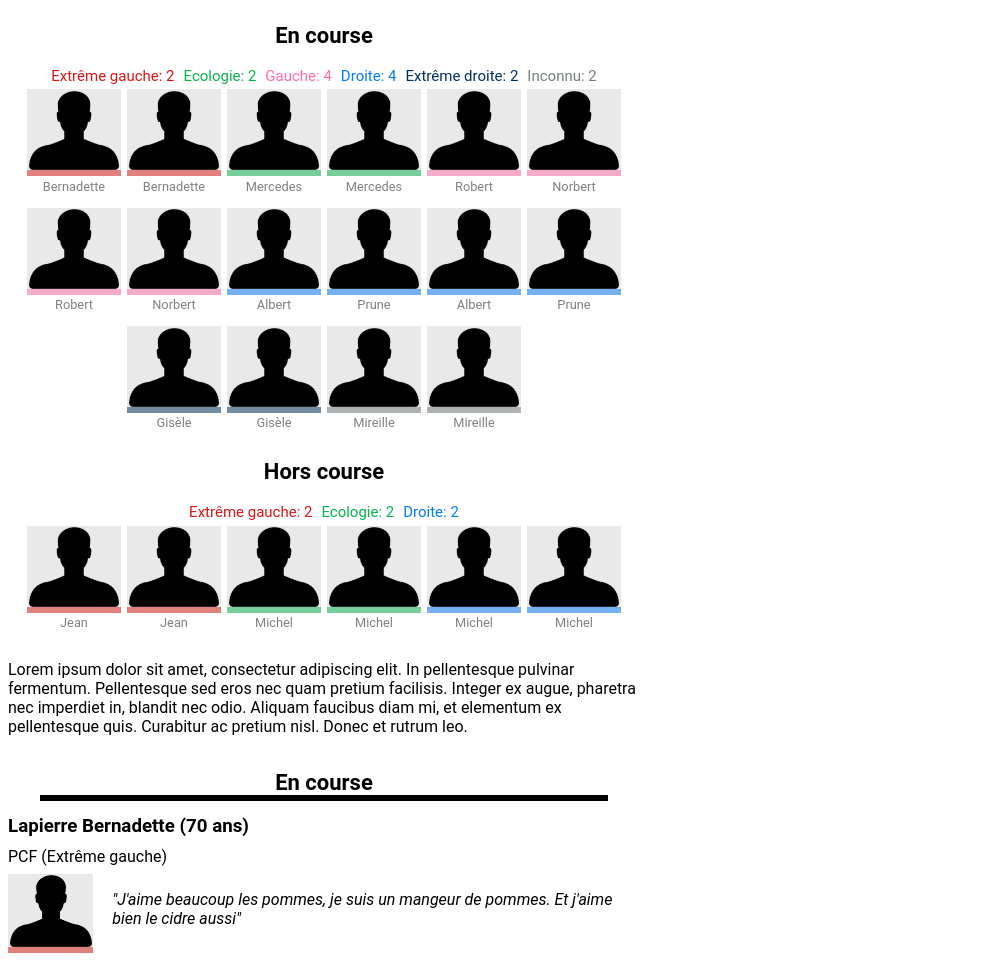
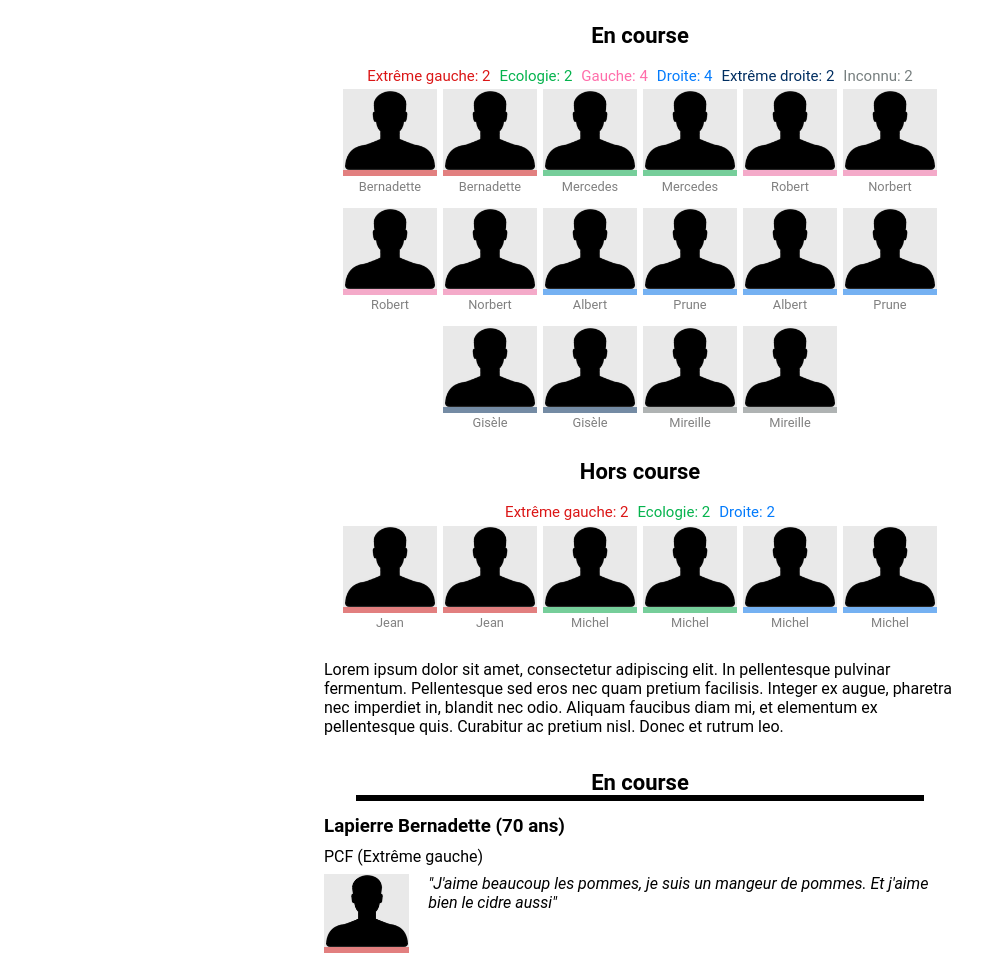
Before and after one commit to mthlht/candidat-tracker, a plain HTML site: page index.html in a window 1280 px wide. Shown: the top 960 px of the page, without its empty margins (0-1006 px from the left). Drawn offline with Linux system fonts and the light colour scheme.

Commit message:
center align objects

```diff
--- a/index.html
+++ b/index.html
@@ -17,7 +17,7 @@
 
 </head>
 <body>
-
+<div class="center-test">
     <div id="candidat-container">
 
         <div id="cards-container"></div>
@@ -30,6 +30,7 @@
 
 
     </div>
+</div>
 
 
 
--- a/stylesheet.css
+++ b/stylesheet.css
@@ -12,18 +12,18 @@ body {
     font-size: var(--font-size);
 }
 
+.center-test {
+    width:100%;
+    display: flex;
+    justify-content: center;
+}
+
 @media (min-width:1080px) {
 
     #candidat-container {
-    width:50%
+    width:50%;
     }
 
-}
-
-#candidat-container {
-    display: flex;
-    flex-flow: column;
-    justify-content: center;
 }
 
 /* CSS - article */
@@ -171,11 +171,14 @@ body {
 .form-img-citation {
     display:flex;
     flex-wrap: nowrap;
+    align-items: flex-start;
     gap: 0.8em;
 }
 
 .form-citation {
     font-style: italic;
+    margin-top: 0;
+    margin-bottom: 0;
 }
 
 
```
